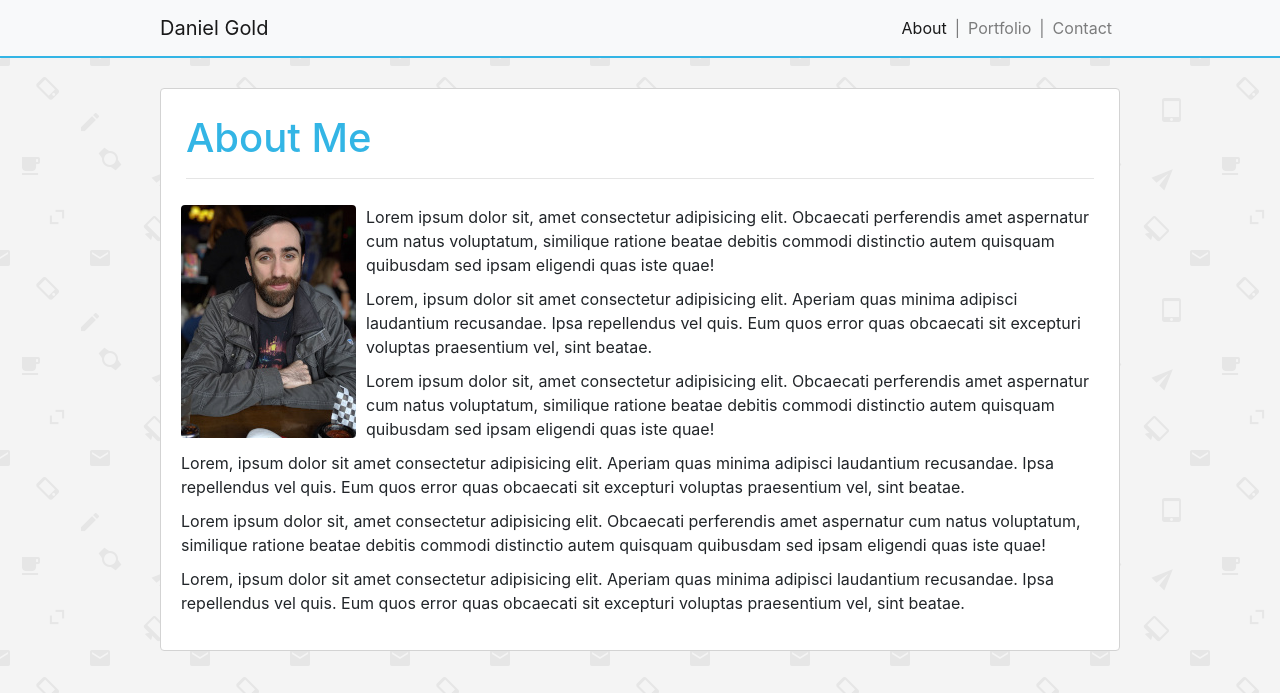
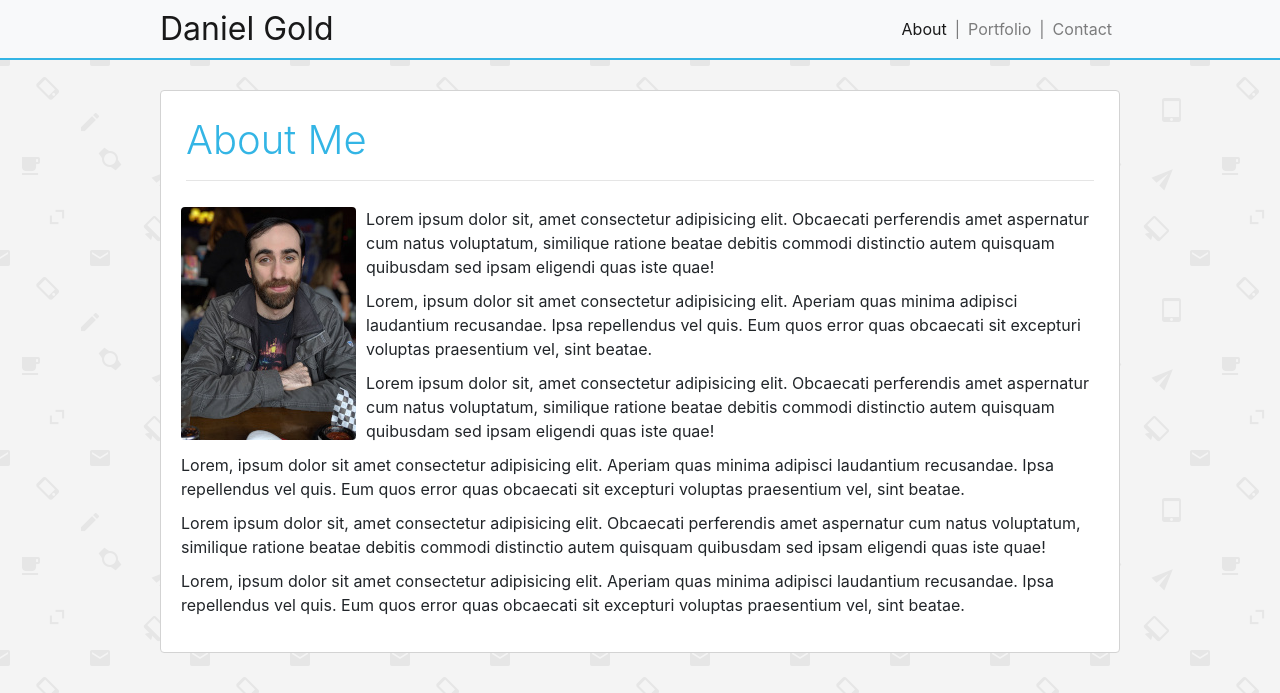
Before and after one commit to LandGod/Portfolio, a PHP site: page / in a window 1280 px wide. Shown: the top 693 px of the page. Run offline with PHP 8.4, Linux system fonts and the light colour scheme.

Commit message:
Tweaked the sizes of the logo and h1. Adjusted padding around logo to account for larger font.

```diff
--- a/assets/css/style.css
+++ b/assets/css/style.css
@@ -25,12 +25,12 @@ header {
 .headerContent {
     max-width: 960px;
     margin: 0 auto;
-    padding-left: 0px;
-    padding-right: 0px;
+    padding: 0px;
 }
 
 .navbar-brand {
     color: white;
+    font-size: 2em;
     /* background-color: #0099CC; */
 }
 
@@ -49,5 +49,6 @@ footer {
 }
 
 h1 {
+    font-weight: 300;
     color: #33b5e5;
 }
```
